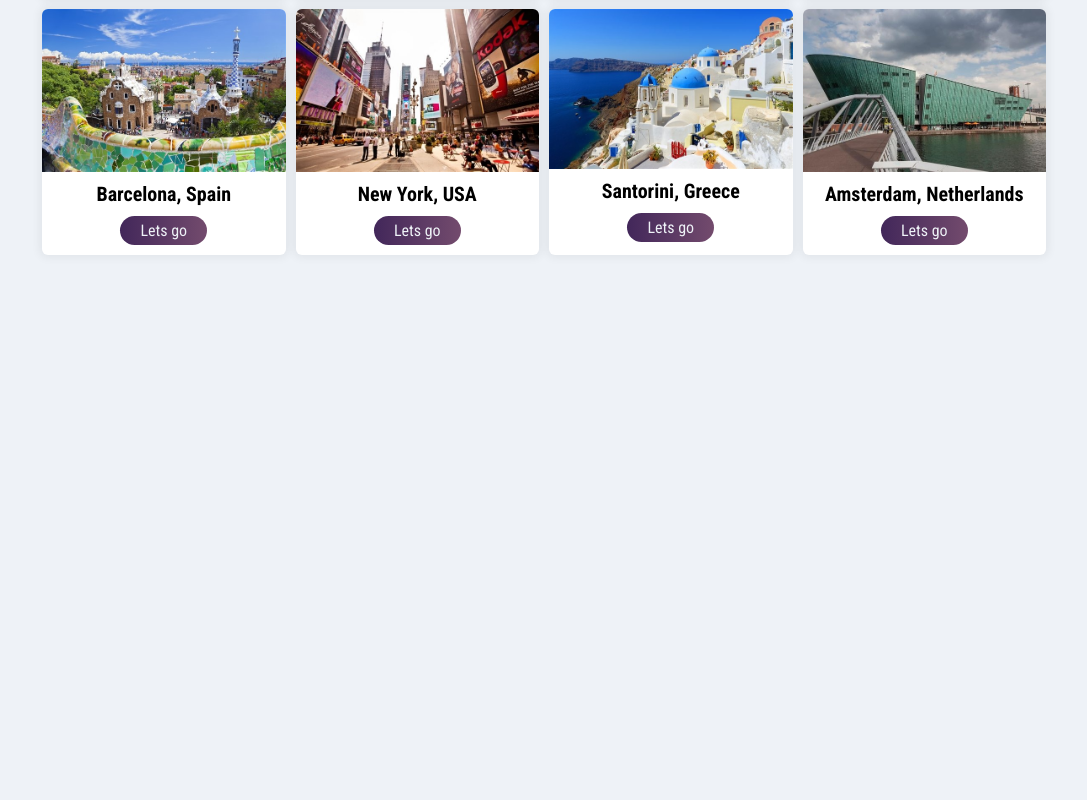
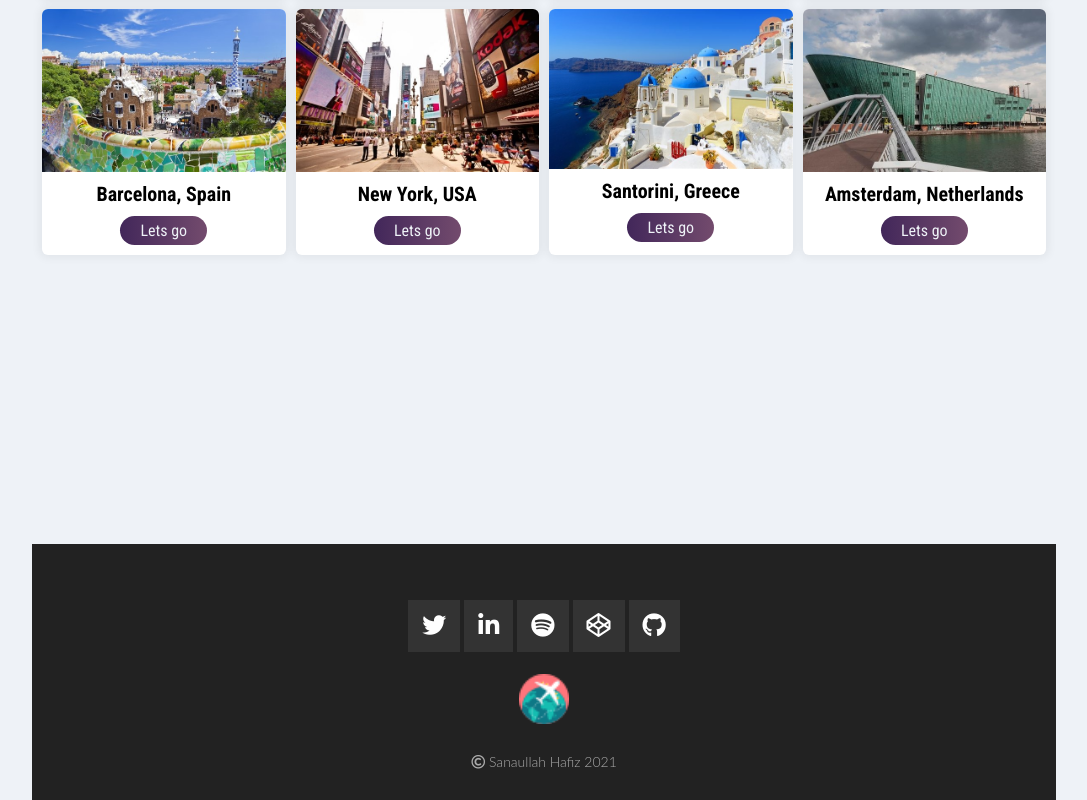
Before and after one commit to about7codes/travelag, a React (Create React App) app: page / in a window 1280 px wide. Shown: the part 447-1247 px from the top of the page, without its empty margins (96-1183 px from the left). Before the commit the page ends 991 px from the top, so only its background shows below. Built offline with nearby package versions, Linux system fonts and the light colour scheme.

Commit message:
add footer

```diff
--- a/public/index.html
+++ b/public/index.html
@@ -11,6 +11,7 @@
     />
     <link rel="apple-touch-icon" href="%PUBLIC_URL%/logo192.png" />
     <link rel="manifest" href="%PUBLIC_URL%/manifest.json" />
+    <link rel="stylesheet" href="https://cdnjs.cloudflare.com/ajax/libs/font-awesome/5.15.3/css/all.min.css" integrity="sha512-iBBXm8fW90+nuLcSKlbmrPcLa0OT92xO1BIsZ+ywDWZCvqsWgccV3gFoRBv0z+8dLJgyAHIhR35VZc2oM/gI1w==" crossorigin="anonymous" />
     <title>TravelAG</title>
   </head>
   <body>
--- a/src/App.js
+++ b/src/App.js
@@ -8,6 +8,7 @@ import data from './data.json';
 import Final from './components/Final';
 import { AnimatePresence } from 'framer-motion';
 import { NavLink } from 'react-router-dom';
+import Footer from './components/Footer';
 
 const containerVariants = {
     hidden: {
@@ -63,6 +64,7 @@ const App = () => {
                     <Final data={formData} containerVariants={containerVariants} />
                 </Route>
             </Switch>
+            <Footer />
         </AnimatePresence>
     )
 }
--- /dev/null
+++ b/src/components/Footer.js
@@ -0,0 +1,40 @@
+import React from 'react';
+
+const Footer = () => {
+    return (
+        <footer>
+            <div className="container-footer">
+                <ul className="social-btns">
+                <li className="social-btn">
+                    <a href="https://twitter.com/sana_is_BB" target="_blank"><i className="fab fa-twitter" ></i></a>
+                </li>
+                <li className="social-btn">
+                    <a href="https://www.linkedin.com/in/sanaullah-hafiz-595a16b8" target="_blank"><i className="fab fa-linkedin-in" ></i></a>
+                </li>
+                <li className="social-btn">
+                    <a href="https://open.spotify.com/user/sandwich5656" target="_blank"><i className="fab fa-spotify" ></i></a>
+                </li>
+                <li className="social-btn">
+                    <a href="https://codepen.io/about7codes" target="_blank"><i className="fab fa-codepen" ></i></a>
+                </li>
+                <li className="social-btn">
+                    <a href="https://github.com/about7codes" target="_blank"><i className="fab fa-github" ></i></a>
+                </li>
+                </ul>
+
+                <div className="to-top">
+                <a className="rocket" href="#intro">
+                    <img src="/travel.png" alt="ico" /> <br />
+                    <p id="trick">Beam me up, Scotty!</p>
+                </a>
+                </div>
+
+                <p className="copyright">
+                <i className="far fa-copyright" aria-hidden="true"></i> Sanaullah Hafiz {new Date().getFullYear()}
+                </p>
+            </div>
+            </footer>
+    )
+}
+
+export default Footer;
--- a/src/styles/styles.css
+++ b/src/styles/styles.css
@@ -418,4 +418,101 @@ img {
   color: #eef2f7;
   padding: 5px 20px;
 }
+
+/* Footer Styles below   */
+footer {
+  padding-top: 30px;
+  padding-bottom: 30px;
+  background: #222;
+  color: #fff;
+}
+
+footer .social-btns {
+  display: -webkit-box;
+  display: -ms-flexbox;
+  display: flex;
+  -webkit-box-pack: center;
+      -ms-flex-pack: center;
+          justify-content: center;
+  padding: 0;
+  list-style: none;
+  text-align: center;
+  color: #fff;
+  font-size: 24px;
+  margin-bottom: 10px;
+}
+
+.social-btns .social-btn {
+  padding: 12px 14px;
+  background: #333;
+  margin: 2px;
+  text-align: center;
+  -webkit-transition: ease-in-out 0.3s;
+  transition: ease-in-out 0.3s;
+}
+
+.social-btn a {
+  color: #fff;
+}
+
+.social-btn:first-child:hover {
+  background-color: #55acee;
+  -webkit-transform: scale(1.1);
+          transform: scale(1.1);
+}
+
+.social-btn:nth-child(2):hover {
+  background-color: #0077b5;
+  -webkit-transform: scale(1.1);
+          transform: scale(1.1);
+}
+
+.social-btn:nth-child(3):hover {
+  background-color: #2edb59;
+  -webkit-transform: scale(1.1);
+          transform: scale(1.1);
+}
+
+.social-btn:nth-child(4):hover {
+  background-color: #574b90;
+  -webkit-transform: scale(1.1);
+          transform: scale(1.1);
+}
+
+.social-btn:last-child:hover {
+  background-color: #4183c4;
+  -webkit-transform: scale(1.1);
+          transform: scale(1.1);
+}
+
+.to-top {
+  text-align: center;
+}
+
+.to-top img {
+  width: 50px;
+  height: 50px;
+  margin-top: 10px;
+}
+
+.to-top #trick {
+  opacity: 0;
+  color: #fff;
+  -webkit-transition: 0.5s ease;
+  transition: 0.5s ease;
+  font: 12px "Lato", sans-serif;
+  margin: 0 0 10px;
+}
+
+.rocket:hover #trick {
+  opacity: 1;
+}
+
+footer .copyright {
+  text-align: center;
+  margin: 0 0 0;
+  font: 14px "Lato", sans-serif;
+  color: #aaa;
+  font-weight: 300;
+}
 /*# sourceMappingURL=styles.css.map */
--- a/src/styles/styles.scss
+++ b/src/styles/styles.scss
@@ -325,3 +325,89 @@ img {
     }
   }
 }
+
+/* Footer Styles below   */
+
+footer {
+  padding-top: 30px;
+  padding-bottom: 30px;
+  background: #222;
+  color: #fff;
+}
+
+footer .social-btns {
+  display: flex;
+  justify-content: center;
+  padding: 0;
+  list-style: none;
+  text-align: center;
+  color: #fff;
+  font-size: 24px;
+  margin-bottom: 10px;
+}
+
+.social-btns .social-btn {
+  padding: 12px 14px;
+  background: #333;
+  margin: 2px;
+  text-align: center;
+  transition: ease-in-out 0.3s;
+}
+
+.social-btn a {
+  color: #fff;
+}
+
+.social-btn:first-child:hover {
+  background-color: #55acee;
+  transform: scale(1.1);
+}
+
+.social-btn:nth-child(2):hover {
+  background-color: #0077b5;
+  transform: scale(1.1);
+}
+
+.social-btn:nth-child(3):hover {
+  background-color: #2edb59;
+  transform: scale(1.1);
+}
+
+.social-btn:nth-child(4):hover {
+  background-color: #574b90;
+  transform: scale(1.1);
+}
+
+.social-btn:last-child:hover {
+  background-color: #4183c4;
+  transform: scale(1.1);
+}
+
+.to-top {
+  text-align: center;
+}
+
+.to-top img {
+  width: 50px;
+  height: 50px;
+  margin-top: 10px;
+}
+
+.to-top #trick {
+  opacity: 0;
+  color: #fff;
+  transition: 0.5s ease;
+  font: 12px "Lato", sans-serif;
+  margin: 0 0 10px;
+}
+.rocket:hover #trick {
+  opacity: 1;
+}
+
+footer .copyright {
+  text-align: center;
+  margin: 0 0 0;
+  font: 14px "Lato", sans-serif;
+  color: #aaa;
+  font-weight: 300;
+}
```
Also changed, not shown: 1 other file (tests, documents, lock files or other folders).
